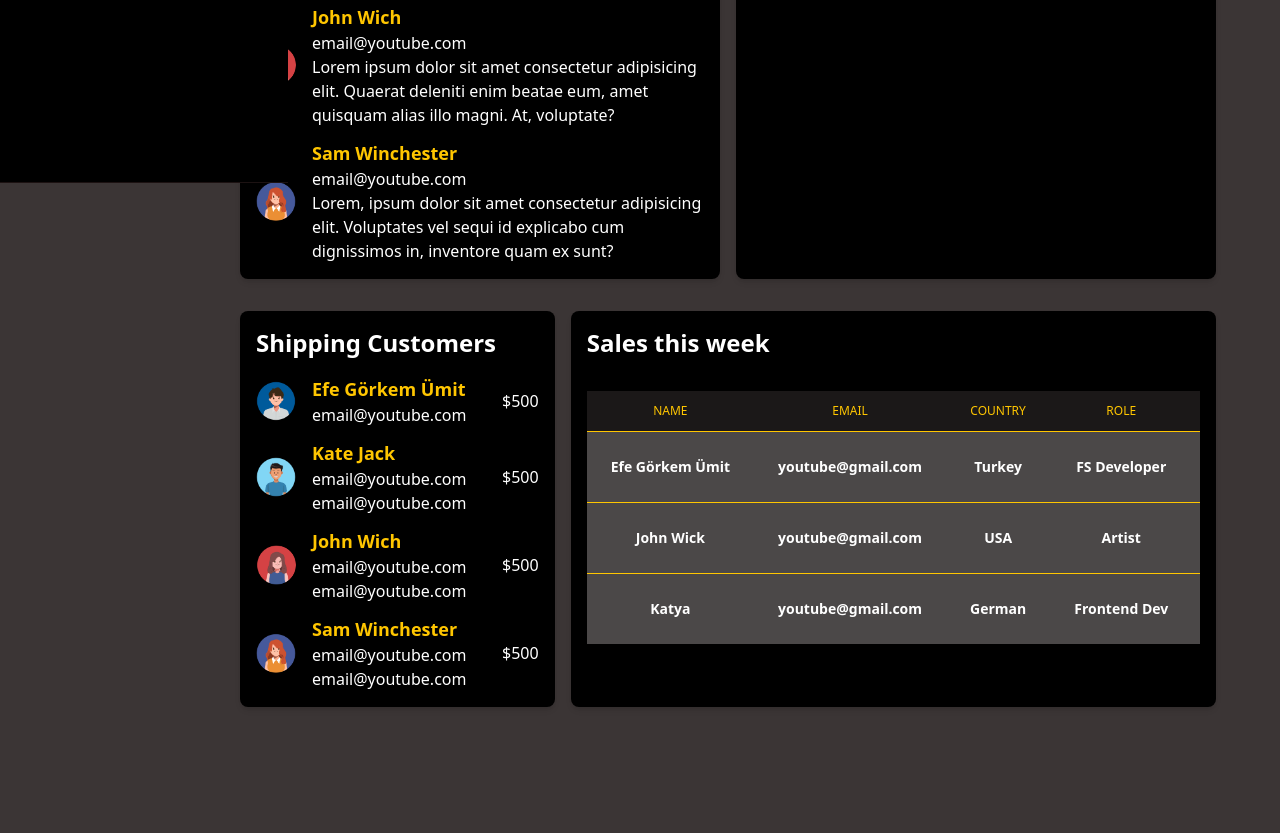
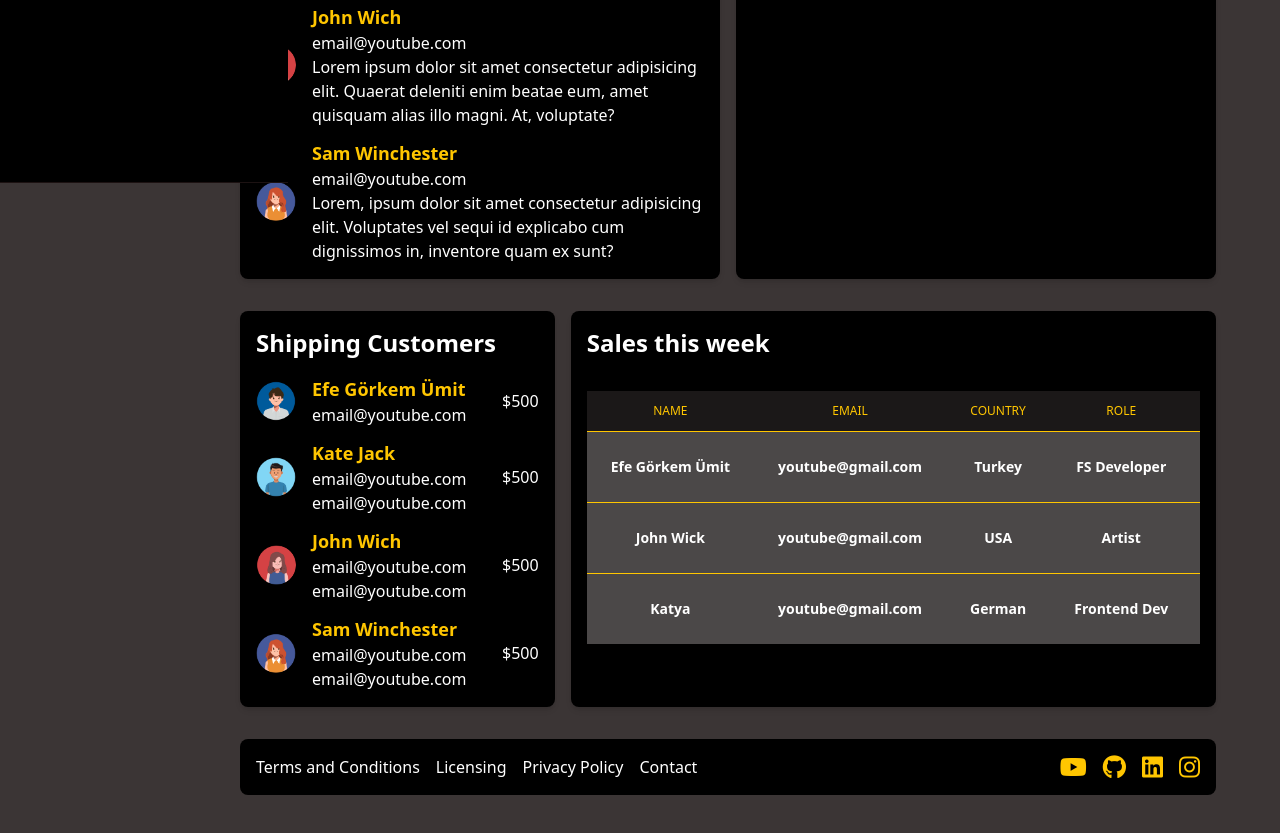
Before and after one commit to efegorkemumit/Admin-Panel-TailwindCSS, a plain HTML site: page dashboard.html in a window 1280 px wide. Shown: the part 617-1450 px from the top of the page. Before the commit the page ends 1388 px from the top, so only its background shows below. Drawn offline with nearby package versions, Linux system fonts and the light colour scheme.

Commit message:
Footer
Youtube Efe Görkem Ümit

```diff
--- a/dashboard.html
+++ b/dashboard.html
@@ -504,7 +504,40 @@
                 <!-------------Second End-->
 
 
+                   <!-------------Footer start-->
 
+                   <div class="container mx-auto lg:p-4 p-0">
+                    <div class="lg:flex lg:justify-between text-center bg-primary-900 rounded-lg">
+                        <!-------------Left start-->
+                        <div class="lg:text-left lg:p-4">
+                            <ul class="lg:flex lg:space-x-4">
+                                <li><a href="#" class="text-white">Terms and Conditions</a></li>
+                                <li><a href="#" class="text-white">Licensing</a></li>
+                                <li><a href="#" class="text-white">Privacy Policy</a></li>
+                                <li><a href="#" class="text-white">Contact</a></li>
+                            </ul>
+
+                        </div>
+
+                          <!-------------Right start-->
+
+                          <div class="lg:text-right  p-4">
+                            <div class="flex justify-center space-x-4">
+                                <a href="#" class="text-second-900 hover:text-second-600 transition"><i class="fa-brands fa-youtube fa-xl"></i></a>
+                                <a href="#" class="text-second-900 hover:text-second-600 transition"><i class="fa-brands fa-github fa-xl"></i></a>
+                                <a href="#" class="text-second-900 hover:text-second-600 transition"><i class="fa-brands fa-linkedin fa-xl"></i></a>
+                                <a href="#" class="text-second-900 hover:text-second-600 transition"><i class="fa-brands fa-instagram fa-xl"></i></a>
+
+                            </div>
+
+                          </div>
+
+
+
+                    </div>
+                   </div>
+
+                     <!-------------Footer End-->
 
 
 
```
Also changed, not shown: dist/output.css.
